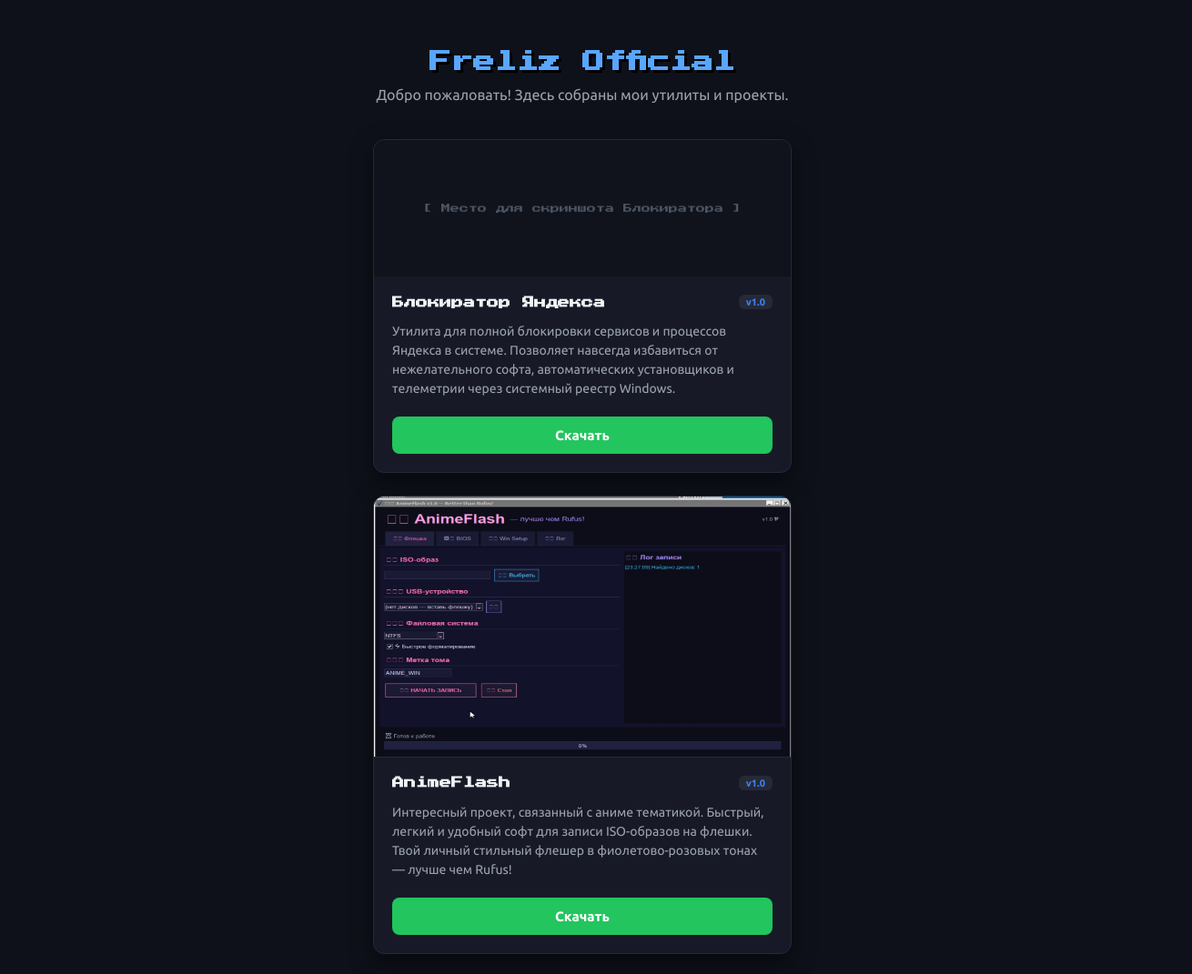
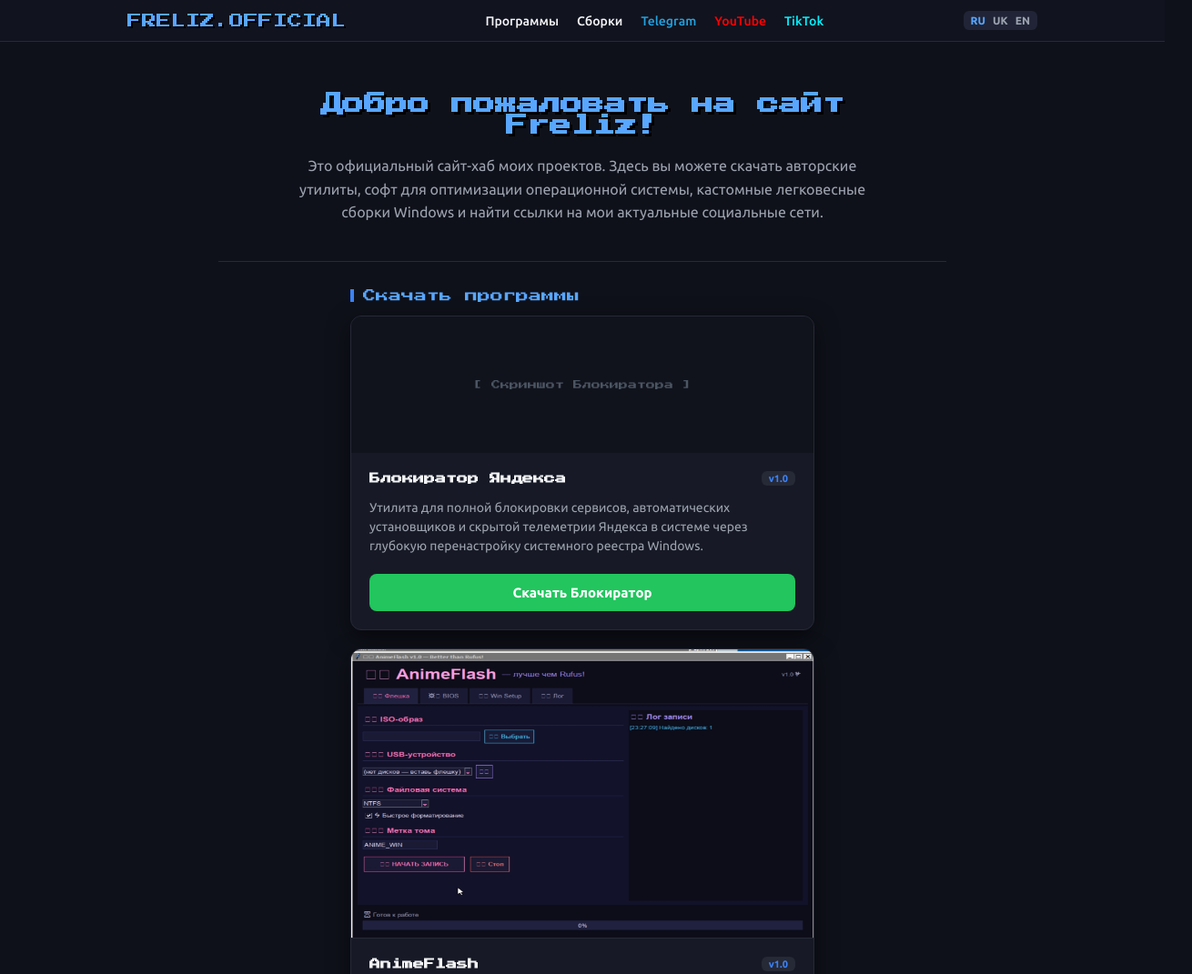
Before and after one commit to mihailbogomazov48-tech/freliz.github.io, a plain HTML site: page index.html in a window 1280 px wide. Shown: the top 1071 px of the page at 91% size, 1310 px wide, since content can reach past the window. Drawn offline with Linux system fonts and the light colour scheme.

Commit message:
Update index.html

```diff
--- a/index.html
+++ b/index.html
@@ -3,17 +3,23 @@
 <head>
     <meta charset="UTF-8">
     <meta name="viewport" content="width=device-width, initial-scale=1.0">
-    <title>Freliz Official</title>
+    <title>Freliz Official — Сайт разработчика</title>
     <style>
         @import url('https://fonts.googleapis.com/css2?family=Press+Start+2P&family=Ubuntu:wght@400;500;700&display=swap');
 
         :root {
             --bg-color: #0f111a;
             --card-bg: #171a26;
+            --nav-bg: #11131f;
             --accent-blue: #3b82f6;
             --accent-green: #22c55e;
             --text-main: #f3f4f6;
             --text-muted: #9ca3af;
+
+            /* Цвета для соцсетей */
+            --tg-color: #24A1DE;
+            --yt-color: #FF0000;
+            --tt-color: #00f2fe;
         }
 
         body {
@@ -28,36 +34,126 @@
             min-height: 100vh;
         }
 
-        header {
+        /* Навигация (Главное меню) */
+        nav {
+            width: 100%;
+            background-color: var(--nav-bg);
+            border-bottom: 1px solid #262936;
+            position: sticky;
+            top: 0;
+            z-index: 100;
+            padding: 12px 20px;
+            box-sizing: border-box;
+            display: flex;
+            justify-content: center;
+        }
+
+        .nav-container {
+            width: 100%;
+            max-width: 1000px;
+            display: flex;
+            justify-content: space-between;
+            align-items: center;
+            flex-wrap: wrap;
+            gap: 15px;
+        }
+
+        .nav-brand {
+            font-family: 'Press Start 2P', cursive;
+            color: #58a6ff;
+            font-size: 16px;
+            text-decoration: none;
+            text-shadow: 2px 2px 0px #000;
+        }
+
+        .nav-menu {
+            display: flex;
+            gap: 20px;
+            align-items: center;
+            flex-wrap: wrap;
+        }
+
+        .nav-menu a {
+            color: var(--text-main);
+            text-decoration: none;
+            font-size: 14px;
+            font-weight: 500;
+            transition: color 0.2s;
+        }
+
+        .nav-menu a:hover {
+            color: #58a6ff;
+        }
+
+        /* Переключатель языков */
+        .lang-switcher {
+            display: flex;
+            gap: 8px;
+            background: #202436;
+            padding: 4px 8px;
+            border-radius: 6px;
+            font-size: 12px;
+            font-weight: bold;
+        }
+
+        .lang-switcher span {
+            cursor: pointer;
+            color: var(--text-muted);
+        }
+
+        .lang-switcher span.active {
+            color: #58a6ff;
+        }
+
+        /* Кнопки соцсетей */
+        .btn-tg { color: var(--tg-color) !important; font-weight: bold; }
+        .btn-yt { color: var(--yt-color) !important; font-weight: bold; }
+        .btn-tt { color: var(--tt-color) !important; font-weight: bold; }
+
+        /* Главный блок приветствия */
+        .welcome-section {
             width: 100%;
             max-width: 800px;
             text-align: center;
-            padding: 40px 20px 20px 20px;
+            padding: 40px 20px;
             box-sizing: border-box;
+            border-bottom: 1px solid #262936;
         }
 
-        header h1 {
+        .welcome-section h1 {
             font-family: 'Press Start 2P', cursive;
             color: #58a6ff;
             font-size: 24px;
-            margin-bottom: 15px;
+            margin-bottom: 20px;
             text-shadow: 3px 3px 0px #000;
         }
 
-        header p {
+        .welcome-section p {
             color: var(--text-muted);
             font-size: 16px;
-            margin: 0;
+            line-height: 1.6;
+            max-width: 650px;
+            margin: 0 auto;
         }
 
-        .container {
+        /* Контент сайта */
+        .main-content {
             width: 100%;
-            max-width: 500px;
-            padding: 20px;
+            max-width: 550px;
+            padding: 30px 20px;
             box-sizing: border-box;
             display: flex;
             flex-direction: column;
-            gap: 25px;
+            gap: 35px;
+        }
+
+        .section-title {
+            font-family: 'Press Start 2P', cursive;
+            font-size: 14px;
+            color: #58a6ff;
+            margin-bottom: 15px;
+            border-left: 4px solid var(--accent-blue);
+            padding-left: 10px;
         }
 
         .card {
@@ -67,6 +163,7 @@
             box-shadow: 0 8px 24px rgba(0,0,0,0.5);
             border: 1px solid #262936;
             transition: transform 0.2s;
+            margin-bottom: 20px;
         }
 
         .card:hover {
@@ -87,7 +184,7 @@
 
         .card-content h3 {
             font-family: 'Press Start 2P', cursive;
-            font-size: 13px;
+            font-size: 12px;
             margin-top: 0;
             margin-bottom: 12px;
             display: flex;
@@ -148,27 +245,53 @@
             color: #4b5563;
             font-size: 10px;
             font-family: 'Press Start 2P', cursive;
-            margin-top: 40px;
+            margin-top: auto;
+            width: 100%;
+            border-top: 1px solid #262936;
+            background-color: var(--nav-bg);
         }
     </style>
 </head>
 <body>
 
-    <header>
-        <h1>Freliz Official</h1>
-        <p>Добро пожаловать! Здесь собраны мои утилиты и проекты.</p>
-    </header>
+    <nav>
+        <div class="nav-container">
+            <a href="#" class="nav-brand">FRELIZ.OFFICIAL</a>
 
-    <div class="container">
+            <div class="nav-menu">
+                <a href="#programs">Программы</a>
+                <a href="#builds">Сборки</a>
+                <a href="https://t.me/frelzsborka" target="_blank" class="btn-tg">Telegram</a>
+                <a href="http://youtube.com/0" target="_blank" class="btn-yt">YouTube</a>
+                <a href="https://www.tiktok.com/@fluxionnew?_r=1&_t=ZS-96OYTNaANUa" target="_blank" class="btn-tt">TikTok</a>
+            </div>
+
+            <div class="lang-switcher">
+                <span class="active">RU</span>
+                <span>UK</span>
+                <span>EN</span>
+            </div>
+        </div>
+    </nav>
+
+    <div class="welcome-section">
+        <h1>Добро пожаловать на сайт Freliz!</h1>
+        <p>Это официальный сайт-хаб моих проектов. Здесь вы можете скачать авторские утилиты, софт для оптимизации операционной системы, кастомные легковесные сборки Windows и найти ссылки на мои актуальные социальные сети.</p>
+    </div>
+
+    <div class="main-content">
+
+        <div id="programs">
+            <div class="section-title">Скачать программы</div>
 
             <div class="card">
                 <div style="width:100%; height:150px; display:flex; align-items:center; justify-content:center; background:#11131c; color:#4b5563; font-family:'Press Start 2P'; font-size:10px;">
-                [ Место для скриншота Блокиратора ]
+                    [ Скриншот Блокиратора ]
                 </div>
                 <div class="card-content">
                     <h3>Блокиратор Яндекса <span class="version-badge">v1.0</span></h3>
-                <p>Утилита для полной блокировки сервисов и процессов Яндекса в системе. Позволяет навсегда избавиться от нежелательного софта, автоматических установщиков и телеметрии через системный реестр Windows.</p>
-                <a href="ССЫЛКА_НА_БЛОКИРАТОР.EXE" class="btn" download>Скачать</a>
+                    <p>Утилита для полной блокировки сервисов, автоматических установщиков и скрытой телеметрии Яндекса в системе через глубокую перенастройку системного реестра Windows.</p>
+                    <a href="ССЫЛКА_НА_БЛОКИРАТОР.EXE" class="btn" download>Скачать Блокиратор</a>
                 </div>
             </div>
 
@@ -176,8 +299,8 @@
                 <img src="32391.jpg" alt="AnimeFlash v1.0" class="card-image">
                 <div class="card-content">
                     <h3>AnimeFlash <span class="version-badge">v1.0</span></h3>
-                <p>Интересный проект, связанный с аниме тематикой. Быстрый, легкий и удобный софт для записи ISO-образов на флешки. Твой личный стильный флешер в фиолетово-розовых тонах — лучше чем Rufus!</p>
-                <a href="ССЫЛКА_НА_ANIMEFLASH.EXE" class="btn" download>Скачать</a>
+                    <p>Быстрый, легкий и стильный софт для записи ISO-образов систем на USB-накопители. Твой личный флешер в красивых неоновых фиолетово-розовых тонах — лучше чем Rufus!</p>
+                    <a href="ССЫЛКА_НА_ANIMEFLASH.EXE" class="btn" download>Скачать AnimeFlash</a>
                 </div>
             </div>
 
@@ -185,15 +308,28 @@
                 <img src="32395.jpg" alt="FluxionTweaker v3.0" class="card-image">
                 <div class="card-content">
                     <h3>FluxionTweaker <span class="version-badge beta">v3.0 Beta</span></h3>
-                <p>Короче я рукожоп и я не смог сделать жидкое стекло. Программа пока на бета тесте у меня, и у меня слетела винда для того чтобы доделать🫪 я хз. Но задумка топовая: макс FPS, отключение лишних служб, чистка телеметрии и настройка Windows на максимальное быстродействие.</p>
+                    <p>Короче я рукожоп и я не смог сделать жидкое стекло. Программа пока на бета тесте у меня, и у меня слетела винда для того чтобы доделать🫪 я хз. Но задумка топовая: макс FPS, отключение лишних служб и чистка телеметрии.</p>
                     <a href="#" class="btn disabled">В разработке (Слетела винда 🫪)</a>
+                </div>
+            </div>
+        </div>
+
+        <div id="builds">
+            <div class="section-title">Сборки Windows от Freliz</div>
+
+            <div class="card">
+                <div class="card-content">
+                    <h3>FrelizOS (Tiny / LTSC) <span class="version-badge beta">В планах</span></h3>
+                    <p>Мои будущие кастомные, максимально облегченные и вырезанные сборки Windows для слабых ПК, оптимизированные под максимальный FPS в играх и стабильный отклик системы без лагов.</p>
+                    <a href="#" class="btn disabled">Скоро появится</a>
+                </div>
             </div>
         </div>
 
     </div>
 
     <footer>
-        &copy; 2026 FRELIZ
+        &copy; 2026 Freliz Official — Все права защищены.
     </footer>
 
 </body>
```
Lines whose indentation alone changed are shown as unchanged.
